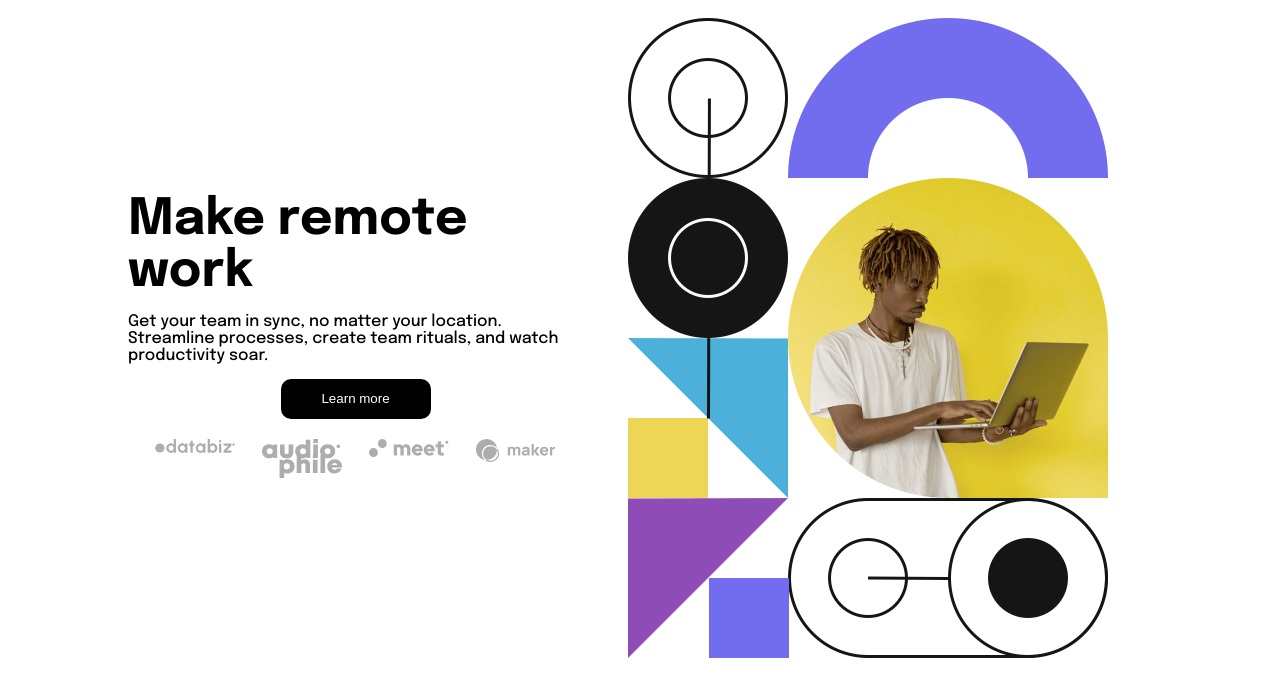
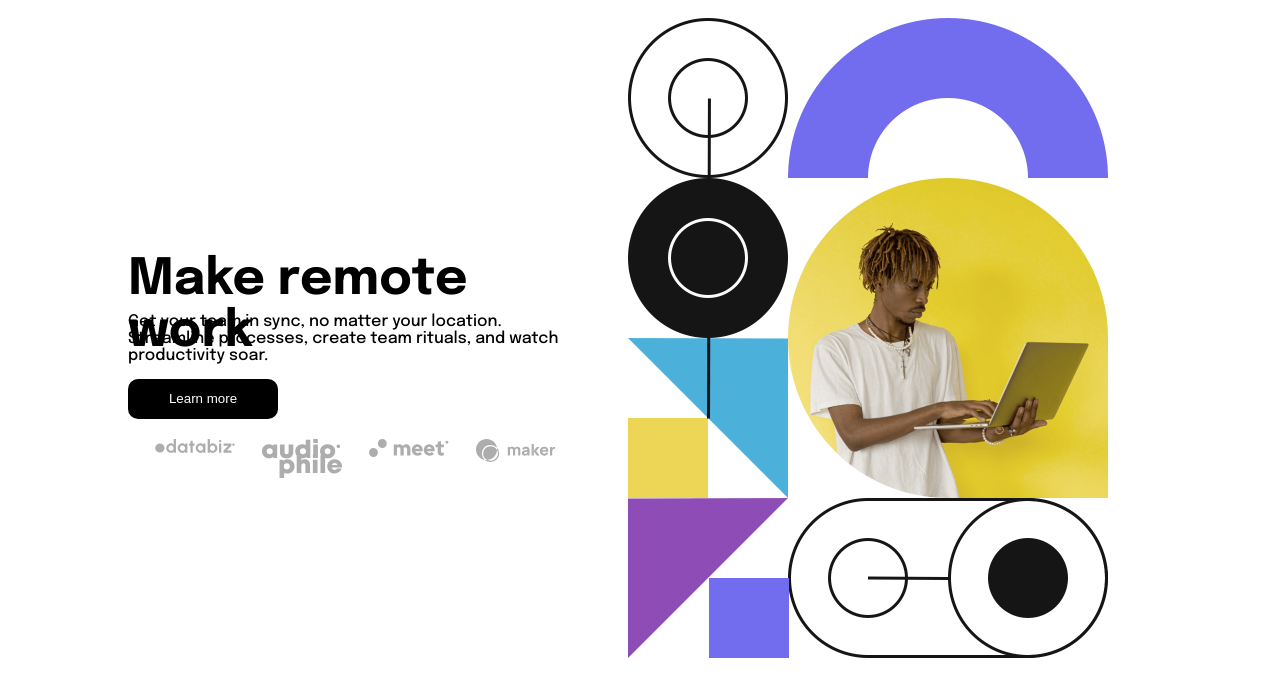
Before and after one commit to dev-mksingh/intro-with-dropdown-, a plain HTML site: page index.html in a window 1280 px wide. Shown: the part 62-758 px from the top of the page. Drawn offline with Linux system fonts and the light colour scheme.

Commit message:
Update style.css

```diff
--- a/style.css
+++ b/style.css
@@ -277,9 +277,15 @@ h1, p{
 
     h1 {
         font-size: 50px;
+        position: relative;
+        top: 60px;
     }
 
     .content-container p {
         padding-left: 0;
     }
+
+    .container button {
+        margin: 0;
+    }
 }
```
